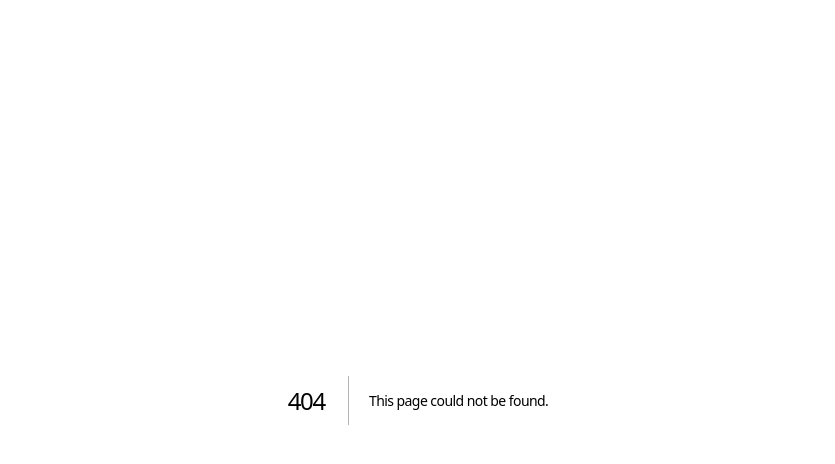
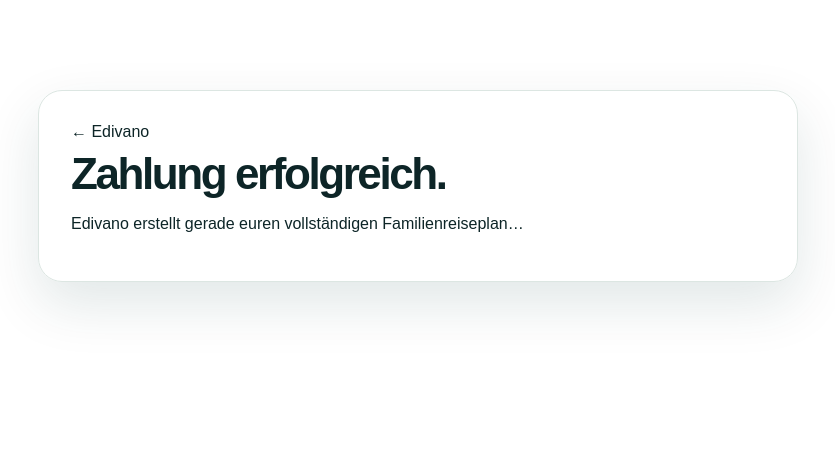
Before and after one commit to Edivano74/Edivano, a Next.js app: page /success in a window 1280 px wide. Before the commit this address had no page. Shown: the top 464 px of the page, without its empty margins (222-1057 px from the left). Built offline with nearby package versions, Linux system fonts and the light colour scheme.

Commit message:
Add success page

```diff
--- /dev/null
+++ b/app/success/page.js
@@ -0,0 +1,35 @@
+"use client";
+import { useEffect, useState } from "react";
+import { useSearchParams } from "next/navigation";
+
+export default function Success(){
+  const params=useSearchParams();
+  const sessionId=params.get("session_id");
+  const [plan,setPlan]=useState(null);
+  const [error,setError]=useState("");
+
+  useEffect(()=>{
+    if(!sessionId) return;
+    fetch("/api/plan/full",{method:"POST",headers:{"Content-Type":"application/json"},body:JSON.stringify({sessionId})})
+      .then(async r=>{const j=await r.json(); if(!r.ok) throw new Error(j.error); return j})
+      .then(setPlan).catch(e=>setError(e.message));
+  },[sessionId]);
+
+  return <main className="status">
+    <a href="/">← Edivano</a>
+    <h1 style={{fontSize:44}}>Zahlung erfolgreich.</h1>
+    {!plan && !error && <p>Edivano erstellt gerade euren vollständigen Familienreiseplan…</p>}
+    {error && <div className="notice">{error}</div>}
+    {plan && <>
+      <span className="eyebrow">Euer Ziel</span><h2>{plan.destination}</h2><p>{plan.intro}</p>
+      {plan.daily_plan.map(d=><section key={d.day} className="step" style={{marginTop:14}}>
+        <h3>Tag {d.day}: {d.title}</h3>
+        <p><b>Morgens:</b> {d.morning}</p><p><b>Mittags:</b> {d.midday}</p><p><b>Nachmittags:</b> {d.afternoon}</p><p><b>Abends:</b> {d.evening}</p><p><b>Schlechtwetter:</b> {d.bad_weather}</p>
+      </section>)}
+      <h2>Packliste</h2><ul>{plan.packing_list.map((x,i)=><li key={i}>{x}</li>)}</ul>
+      <h2>Budget-Hinweise</h2><ul>{plan.budget_notes.map((x,i)=><li key={i}>{x}</li>)}</ul>
+      <h2>Vor der Buchung prüfen</h2><ul>{plan.booking_checklist.map((x,i)=><li key={i}>{x}</li>)}</ul>
+      <div className="notice">{plan.important_notes.join(" ")}</div>
+    </>}
+  </main>;
+}
```
